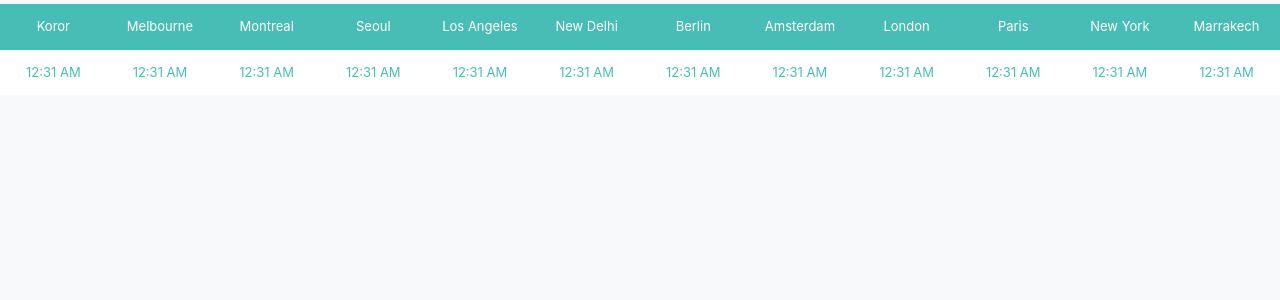
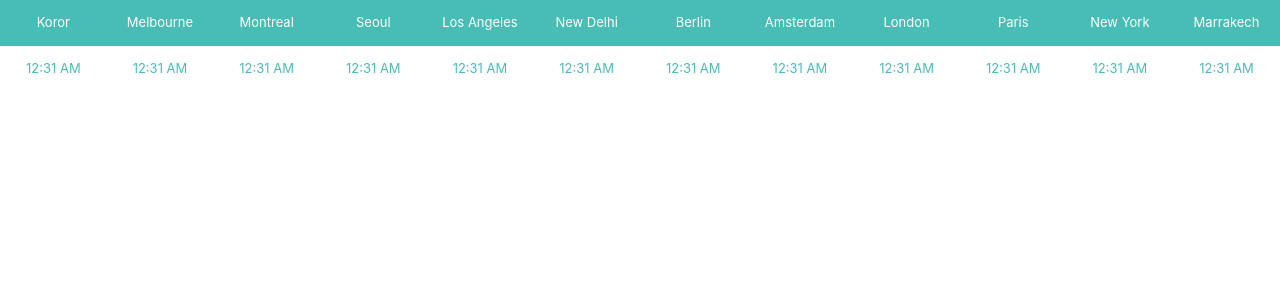
Before and after one commit to stefano-perico/seagull-radio, a Symfony app: template templates/home/homepage.html.twig in a window 1280 px wide. Shown: the top 300 px of the page. Run offline with Twig, Linux system fonts and the light colour scheme; the template is opened without the code that fills it, so the values that code supplies are empty; some libraries are stand-ins or nearby versions.

Commit message:
Mise à jour du CSS pour coller à la demande d'Ashton

```diff
--- a/public/css/main.css
+++ b/public/css/main.css
@@ -53,10 +53,14 @@ footer p {
     font-size: small;
 }
 
-.container-fluid {
-    margin-top:4px;
+/*.py-5 .container .row {
+    background-color: #fff;
 }
 
-body {
-    background-color: #f8f9fa;
+.py-5 .container .row  .col-lg-3 {
+    margin-top: 25px;
+}*/
+
+.bg-light {
+    background-color: white !important;
 }
--- a/templates/base.html.twig
+++ b/templates/base.html.twig
@@ -11,32 +11,32 @@
     <header>
       <div class="container-fluid">
         <div class="row text-center">
-          <div class="col-md-1 d-none d-md-block city">Koror</div>
-          <div class="col-md-1 col-sm-3 col-3 city">Melbourne</div>
-          <div class="col-md-1 d-none d-md-block city">Montreal</div>
-          <div class="col-md-1 col-sm-3 col-3 city">Seoul</div>
-          <div class="col-md-1 d-none d-md-block city">Los Angeles</div>
-          <div class="col-md-1 d-none d-md-block city">New Delhi</div>
-          <div class="col-md-1 d-none d-md-block city">Berlin</div>
-          <div class="col-md-1 d-none d-md-block city">Amsterdam</div>
-          <div class="col-md-1 d-none d-md-block city">London</div>
-          <div class="col-md-1 col-sm-3 col-3 city">Paris</div>
-          <div class="col-md-1 col-sm-3 col-3 city">New York</div>
-          <div class="col-md-1 d-none d-md-block city">Marrakech</div>
+          <div class="col-lg-1 d-none d-lg-block city">Koror</div>
+          <div class="col-lg-1 col-sm-3 col-3 city">Melbourne</div>
+          <div class="col-lg-1 d-none d-lg-block city">Montreal</div>
+          <div class="col-lg-1 col-sm-3 col-3 city">Seoul</div>
+          <div class="col-lg-1 d-none d-lg-block city">Los Angeles</div>
+          <div class="col-lg-1 d-none d-lg-block city">New Delhi</div>
+          <div class="col-lg-1 d-none d-lg-block city">Berlin</div>
+          <div class="col-lg-1 d-none d-lg-block city">Amsterdam</div>
+          <div class="col-lg-1 d-none d-lg-block city">London</div>
+          <div class="col-lg-1 col-sm-3 col-3 city">Paris</div>
+          <div class="col-lg-1 col-sm-3 col-3 city">New York</div>
+          <div class="col-lg-1 d-none d-lg-block city">Marrakech</div>
         </div>
         <div class="row text-center">
-          <div class="col-md-1 d-none d-md-block time">12:31 AM</div>
-          <div class="col-md-1 col-sm-3 col-3 time">12:31 AM</div>
-          <div class="col-md-1 d-none d-md-block time">12:31 AM</div>
-          <div class="col-md-1 col-sm-3 col-3 time">12:31 AM</div>
-          <div class="col-md-1 d-none d-md-block time">12:31 AM</div>
-          <div class="col-md-1 d-none d-md-block time">12:31 AM</div>
-          <div class="col-md-1 d-none d-md-block time">12:31 AM</div>
-          <div class="col-md-1 d-none d-md-block time">12:31 AM</div>
-          <div class="col-md-1 d-none d-md-block time">12:31 AM</div>
-          <div class="col-md-1 col-sm-3 col-3 time">12:31 AM</div>
-          <div class="col-md-1 col-sm-3 col-3 time">12:31 AM</div>
-          <div class="col-md-1 d-none d-md-block time">12:31 AM</div>
+          <div class="col-lg-1 d-none d-lg-block time">12:31 AM</div>
+          <div class="col-lg-1 col-sm-3 col-3 time">12:31 AM</div>
+          <div class="col-lg-1 d-none d-lg-block time">12:31 AM</div>
+          <div class="col-lg-1 col-sm-3 col-3 time">12:31 AM</div>
+          <div class="col-lg-1 d-none d-lg-block time">12:31 AM</div>
+          <div class="col-lg-1 d-none d-lg-block time">12:31 AM</div>
+          <div class="col-lg-1 d-none d-lg-block time">12:31 AM</div>
+          <div class="col-lg-1 d-none d-lg-block time">12:31 AM</div>
+          <div class="col-lg-1 d-none d-lg-block time">12:31 AM</div>
+          <div class="col-lg-1 col-sm-3 col-3 time">12:31 AM</div>
+          <div class="col-lg-1 col-sm-3 col-3 time">12:31 AM</div>
+          <div class="col-lg-1 d-none d-lg-block time">12:31 AM</div>
         </div>
       </div>
 </div>
--- a/templates/home/homepage.html.twig
+++ b/templates/home/homepage.html.twig
@@ -11,7 +11,7 @@
             <div class="row">
 
                 {% for channel in channels %}
-                    <div class="col-lg-4 col-md-6">
+                    <div class="col-lg-3">
                         <div class="card mb-4 box-shadow">
                             <img class="card-img-top" src="{{ asset(channel.logoPath) }}" alt="logo {{ channel.name }}">
                             <div id="jquery_jplayer_{{ channel.id }}" class="cp-jplayer"></div>
```
Also changed, not shown: public/css/jplayer/skin/controls.png.
